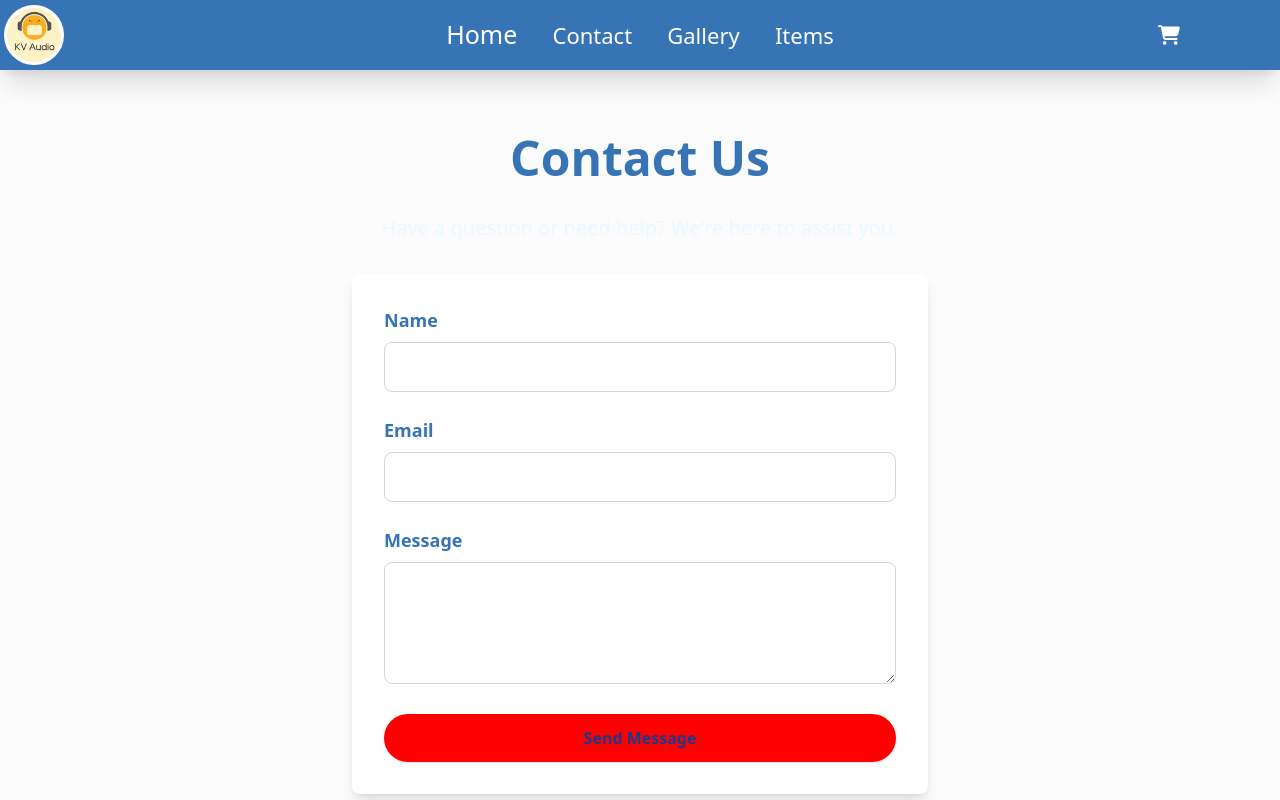
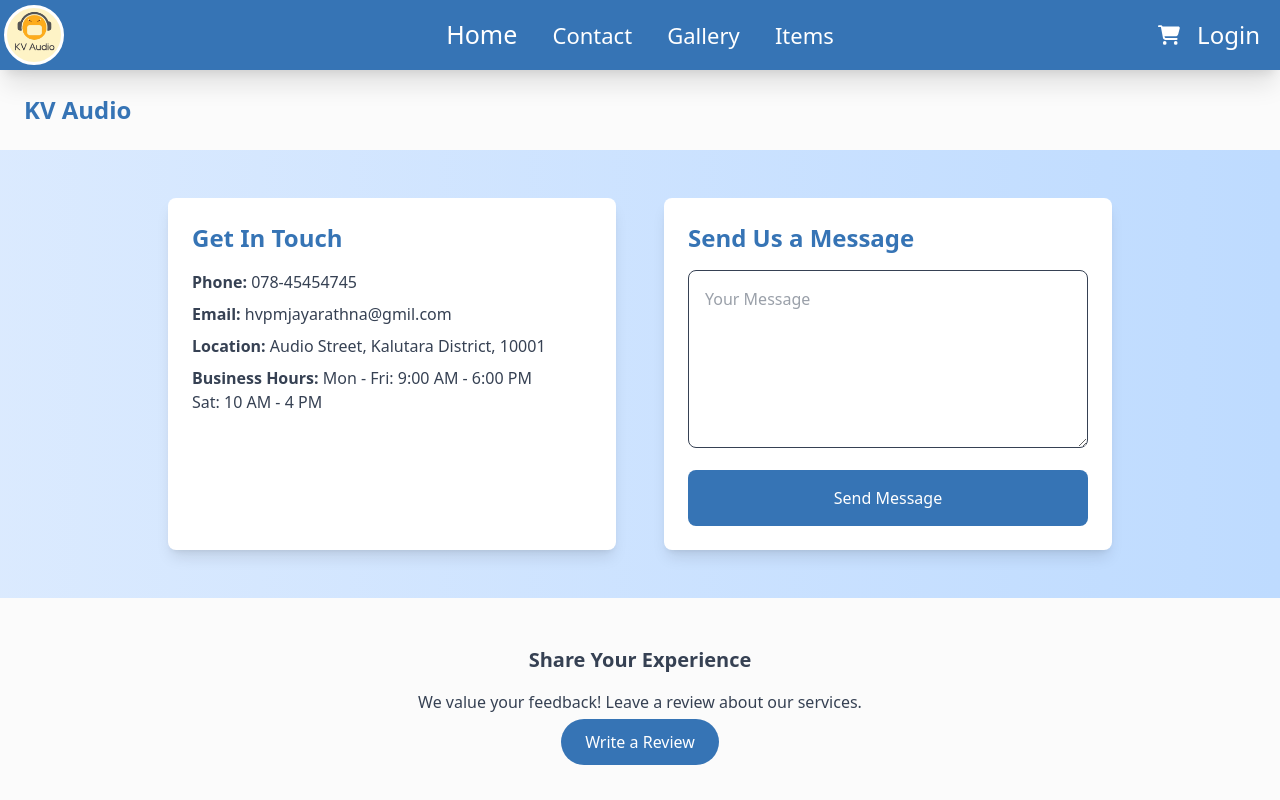
Before and after one commit to HVPasindu/Kv_audio_frontend, a React (Vite) app: page /contact in a window 1280 px wide. Shown: the top 800 px of the page. Built offline with nearby package versions, Linux system fonts and the light colour scheme.

Commit message:
contact page create 😎

```diff
--- a/package.json
+++ b/package.json
@@ -19,7 +19,8 @@
     "react-hot-toast": "^2.5.2",
     "react-icons": "^5.5.0",
     "react-responsive-carousel": "^3.2.23",
-    "react-router-dom": "^7.6.1"
+    "react-router-dom": "^7.6.1",
+    "react-toastify": "^11.0.5"
   },
   "devDependencies": {
     "@eslint/js": "^9.25.0",
--- a/src/Component/bookingitem.jsx
+++ b/src/Component/bookingitem.jsx
@@ -55,11 +55,11 @@ export default function BookingItem({ itemKey, qty, refresh }) {
         <div className="flex flex-row justify-between items-center mt-2">
           <span className="text-[var(--color-highlight)] font-bold">Rs. {item.price.toFixed(2)}</span>
           <p className="relative">Qty:
-            <button className="absolute top-[-20px] hover:text-accent" onClick={()=>{
+            <button className="absolute top-[-10px] left-[30px] hover:text-accent" onClick={()=>{
                 addToCart(itemKey,1);
                 refresh();
             }}> <FaArrowUp/> </button> {qty}
-            <button className="absolute bottom-[-20px] left-[30px] hover:text-accent" onClick={()=>{
+            <button className="absolute bottom-[-15px] left-[30px] hover:text-accent" onClick={()=>{
 
                     if(qty==1){
                         removeFromeCart(itemKey);
--- a/src/Component/header.jsx
+++ b/src/Component/header.jsx
@@ -37,6 +37,14 @@ export default function Header(){
                     }}>
                         Logout
                 </button>}
+                {token==null && <button className="hidden md:block absolute right-5 text-[24px]" onClick={()=>{
+
+                         window.location.href = "/login"
+                    }}>
+                        Login
+                </button>}
+
+
                 <MobileNavPanel isOpen={navPanelOpen} setOpen={setnavPanelOpen}/>
          </header>
     )
--- a/src/page/Home/bookingPage.jsx
+++ b/src/page/Home/bookingPage.jsx
@@ -74,7 +74,7 @@ export default function BookingPage() {
         setCart(loadCart());
     }).catch((err)=>{
         console.error(err);
-        toast.error("Failed to create booking")
+        toast.error(err.response.data.message)
 
     })
   }
@@ -109,7 +109,7 @@ export default function BookingPage() {
         </div>
       </div>
 
-      <div className="w-full flex flex-col items-center">
+      <div className="w-full flex flex-col items-center ">
         {cart.orderedItems.map((item) => (
           <BookingItem
             key={item.key}
--- a/src/page/Home/contact.jsx
+++ b/src/page/Home/contact.jsx
@@ -1,108 +1,135 @@
-import React, { useState } from "react";
-import { Link } from "react-router-dom";
+import React, { useState } from 'react';
+import axios from 'axios';
+import { toast, ToastContainer } from 'react-toastify';
+import 'react-toastify/dist/ReactToastify.css';
 
 export default function Contact() {
-  const [formData, setFormData] = useState({
-    name: "",
-    email: "",
-    message: "",
-  });
+  const [message, setMessage] = useState('');
+  const [isSubmitting, setIsSubmitting] = useState(false);
 
-  const handleInputChange = (e) => {
-    const { name, value } = e.target;
-    setFormData((prevState) => ({
-      ...prevState,
-      [name]: value,
-    }));
+
+  const handleMessageChange = (event) => {
+    setMessage(event.target.value);
   };
 
-  const handleSubmit = (e) => {
-    e.preventDefault();
-    // For now, just log the form data
-    console.log("Form submitted", formData);
-    alert("Thank you for contacting us!");
-    setFormData({ name: "", email: "", message: "" });
+
+  const handleSendMessage = async () => {
+    if (!message) {
+      toast.error('Please enter a message before submitting.');
+      return;
+    }
+
+    setIsSubmitting(true);
+
+    try {
+      const token = localStorage.getItem('token');
+      const response = await axios.post(
+        `${import.meta.env.VITE_BACKEND_URL}/api/inquiry`,
+        {
+          message: message,
+        },
+        {
+          headers: {
+            Authorization: 'Bearer ' + token,
+          },
+        }
+      );
+
+
+      if (response.data.success) {
+
+        toast.success(response.data.message || 'Your inquiry has been sent successfully!');
+      } else {
+
+        toast.error(response.data.message || 'Failed to send your inquiry. Please try again.');
+      }
+
+      setMessage('');
+    } catch (err) {
+
+      toast.error(err?.response?.data?.message || 'An error occurred during submission.');
+    } finally {
+      setIsSubmitting(false);
+    }
   };
 
   return (
-    <div className="min-h-screen bg-primary py-16">
-      <div className="container mx-auto px-4 text-center">
-        <h1 className="text-4xl md:text-5xl font-bold text-accent mb-8">
-          Contact Us
-        </h1>
-        <p className="text-lg md:text-xl text-secondary mb-8">
-          Have a question or need help? We're here to assist you.
-        </p>
+    <div className="bg-gradient-to-r from-blue-100 to-blue-200 min-h-screen flex flex-col">
 
-        {/* Contact Form */}
-        <div className="max-w-xl mx-auto bg-white p-8 rounded-lg shadow-lg">
-          <form onSubmit={handleSubmit} className="space-y-6">
+      <header className="p-6 bg-primary text-white flex justify-between items-center">
+        <div className="text-2xl font-bold">
+          <span className="text-accent">KV Audio</span>
+        </div>
+
+        <div className="md:hidden flex items-center">
+          <button className="text-white">
+            <i className="fas fa-bars"></i>
+          </button>
+        </div>
+      </header>
+
+
+      <section className="flex flex-col md:flex-row justify-center gap-12 px-6 py-12">
+        <div className="w-full md:w-1/2 max-w-md bg-white p-6 rounded-lg shadow-lg">
+          <h2 className="text-2xl font-bold text-accent mb-4">Get In Touch</h2>
+          <div className="text-gray-700 space-y-2">
             <div>
-              <label htmlFor="name" className="block text-left text-lg font-semibold text-accent mb-2">
-                Name
-              </label>
-              <input
-                type="text"
-                id="name"
-                name="name"
-                value={formData.name}
-                onChange={handleInputChange}
-                className="w-full p-3 border border-gray-300 rounded-lg focus:outline-none focus:ring-2 focus:ring-accent"
-                required
-              />
+              <strong>Phone:</strong> 078-45454745
             </div>
             <div>
-              <label htmlFor="email" className="block text-left text-lg font-semibold text-accent mb-2">
-                Email
-              </label>
-              <input
-                type="email"
-                id="email"
-                name="email"
-                value={formData.email}
-                onChange={handleInputChange}
-                className="w-full p-3 border border-gray-300 rounded-lg focus:outline-none focus:ring-2 focus:ring-accent"
-                required
-              />
+              <strong>Email:</strong> hvpmjayarathna@gmil.com
             </div>
             <div>
-              <label htmlFor="message" className="block text-left text-lg font-semibold text-accent mb-2">
-                Message
-              </label>
-              <textarea
-                id="message"
-                name="message"
-                value={formData.message}
-                onChange={handleInputChange}
-                className="w-full p-3 border border-gray-300 rounded-lg focus:outline-none focus:ring-2 focus:ring-accent"
-                rows="4"
-                required
-              />
+              <strong>Location:</strong> Audio Street, Kalutara District, 10001
             </div>
-            <button
-              type="submit"
-              className="w-full bg-highlight hover:bg-red-600 text-blue-900 font-semibold py-3 px-8 rounded-full shadow transition"
-            >
-              Send Message
-            </button>
-          </form>
+            <div>
+              <strong>Business Hours:</strong> Mon - Fri: 9:00 AM - 6:00 PM
+              <br />
+              Sat: 10 AM - 4 PM
+            </div>
+          </div>
         </div>
-      </div>
 
-      {/* Footer Section */}
-      <div className="text-center mt-16">
-        <p className="text-lg text-secondary">
-          Or reach out to us through our social media channels.
-        </p>
-        <div className="mt-4">
-          <Link to="/gallery" className="text-accent hover:underline mx-2">
-            Gallery
-          </Link>
-          <Link to="/" className="text-accent hover:underline mx-2">
-            Home
-          </Link>
+
+        <div className="w-full md:w-1/2 max-w-md bg-white p-6 rounded-lg shadow-lg">
+          <h2 className="text-2xl font-bold text-accent mb-4">Send Us a Message</h2>
+
+
+          <textarea
+            className="w-full p-4 border rounded-lg mb-4 text-gray-700"
+            rows="6"
+            value={message}
+            onChange={handleMessageChange}
+            placeholder="Your Message"
+          />
+
+
+          <button
+            onClick={handleSendMessage}
+            className="w-full bg-accent text-white p-4 rounded-lg hover:bg-blue-600"
+            disabled={isSubmitting}
+          >
+            {isSubmitting ? 'Sending...' : 'Send Message'}
+          </button>
         </div>
-      </div>
+      </section>
+
+
+      <section className="bg-primary py-12 text-center">
+        <p className="text-xl font-semibold text-gray-700 mb-4">Share Your Experience</p>
+        <p className="text-gray-700 mb-4">We value your feedback! Leave a review about our services.</p>
+        <a href="#" className="bg-accent text-white py-3 px-6 rounded-full">
+          Write a Review
+        </a>
+      </section>
+
+
+      <footer className="bg-accent text-white p-4 text-center">
+        <p>&copy; 2025 KV Audio. All rights reserved.</p>
+      </footer>
+
+
+      <ToastContainer />
     </div>
   );
 }
--- a/src/page/login/login.jsx
+++ b/src/page/login/login.jsx
@@ -1,94 +1,135 @@
-import { useState } from "react"
-import"./login.css"
-import axios from "axios";
+import { useState } from "react";
+import "./login.css";
 import toast from "react-hot-toast";
 import { useNavigate } from "react-router-dom";
+import axios from "axios";
 import { useGoogleLogin } from "@react-oauth/google";
-export default function LoginPage(){
-    const [email,setEmail] = useState("");
-    const [password,setPassword]=useState("");
-    const navigate=useNavigate();
-    const googleLogin = useGoogleLogin(
-        {
-      onSuccess : (res)=>{
-        console.log(res)
-         axios.post(`${import.meta.env.VITE_BACKEND_URL}/api/user/google`,{
-           accessToken : res.access_token
-         }).then((res)=>{
-          console.log(res)
-          toast.success("Login Success")
-          const user = res.data.user
-          localStorage.setItem("token",res.data.token)
-         if(user.role === "admin"){
-            navigate("/admin/")
-          }else{
-             navigate("/")
-           }
-         }).catch((err)=>{
-         console.log(err)
-         })
-      }
-    }
-    );
 
+export default function LoginPage() {
+  const [email, setEmail] = useState("");
+  const [password, setPassword] = useState("");
+  const [loading, setLoading] = useState(false); // Loading state
+  const navigate = useNavigate();
 
-    function login(){
-        console.log(email,password);
-        const backendUrl = import.meta.env.VITE_BACKEND_URL
-        axios.post(`${backendUrl}/api/user/login`,{
-            email:email,
-            password:password
-        }).then((res)=>{
-            console.log(res);
-            toast.success("Login Success")
-            const user=res.data.user;
-            localStorage.setItem("token",res.data.token);
-            if(user.emailVerified==false){
-              navigate("/verify-email")
-              return
-            }
-            if(user.role=="admin"){
-                navigate("/admin/")
-            }else{
-                navigate("/");
-            }
-        }).catch((err)=>{
-            console.log(err)
-              // Show error message
-      let errorMessage = "An error occurred during login.";
+  // Google login handler
+  const googleLogin = useGoogleLogin({
+    onSuccess: (res) => {
+      axios
+        .post(`${import.meta.env.VITE_BACKEND_URL}/api/user/google`, {
+          accessToken: res.access_token,
+        })
+        .then((res) => {
+          toast.success("Login Success");
+          const user = res.data.user;
+          localStorage.setItem("token", res.data.token);
+          if (user.role === "admin") {
+            navigate("/admin/");
+          } else {
+            navigate("/");
+          }
+        })
+        .catch((err) => {
+          console.log(err);
+          toast.error("Google login failed.");
+        });
+    },
+  });
 
-      // Check for a 403 error and display the block message
-      if (err.response && err.response.status === 403) {
-        errorMessage = err.response.data.error || "Your account is blocked. Please contact the admin.";
-      } else if (err.response && err.response.data && err.response.data.message) {
-        // Default error message from the backend
-        errorMessage = err.response.data.message;
-      }
-
-      toast.error(errorMessage)
-        })
+  // Handle form submission
+  function handleOnSubmit() {
+    if (!email || !password) {
+      toast.error("Please fill in both email and password.");
+      return;
     }
 
-    return(
-    <div className="w-full h-screen bg-picture flex justify-center items-center">
-        <div className="w-[400px] h-[500px] backdrop-blur-sm rounded-2xl flex flex-col items-center relative  ">
-            <img src="/kv_logo.png" alt="logo" className="w-[200px] h-[200px] object-cover "/>
+    setLoading(true); // Set loading to true when submitting
 
-            <input type="email" placeholder="Email" className="mt-6 w-[300px] h-[50px] bg-transparent border-b-2 border-white text-white text-2xl outline-none " onChange={(e)=>{
-                setEmail(e.target.value)
+    axios
+      .post(`${import.meta.env.VITE_BACKEND_URL}/api/user/login`, {
+        email: email,
+        password: password,
+      })
+      .then((res) => {
+        toast.success("Login Success");
+        const user = res.data.user;
+        localStorage.setItem("token", res.data.token);
+        if (user.emailVerified === false) {
+          navigate("/verify-email");
+          return;
+        }
+        if (user.role === "admin") {
+          navigate("/admin/");
+        } else {
+          navigate("/");
+        }
+      })
+      .catch((err) => {
+        toast.error(err?.response?.data?.error || "An error occurred during login.");
+      })
+      .finally(() => {
+        setLoading(false); // Reset loading state
+      });
+  }
 
-            }}/>
-            <input type="password" placeholder="Password" className="mt-6 w-[300px] h-[50px] bg-transparent border-b-2 border-white text-white text-2xl outline-none " onChange={(e)=>{
-                setPassword(e.target.value)
+  return (
+    <div className="bg-picture h-screen flex justify-center items-center">
+      <div className="w-[400px] h-[500px] backdrop-blur-sm rounded-2xl flex flex-col items-center overflow-y-auto py-4">
+        <img
+          src="/kv_logo.png"
+          alt="logo"
+          className="w-[150px] h-[150px] object-cover mb-6"
+        />
+        <h2 className="text-2xl text-white font-semibold mb-6">Login to Your Account</h2>
 
-            }} />
+        {/* Input Fields */}
+        <input
+          type="email"
+          placeholder="Email"
+          className="mt-3 w-[300px] h-[40px] bg-transparent border-b-2 border-white text-white text-xl outline-none"
+          onChange={(e) => setEmail(e.target.value)}
+        />
+        <input
+          type="password"
+          placeholder="Password"
+          className="mt-3 w-[300px] h-[40px] bg-transparent border-b-2 border-white text-white text-xl outline-none"
+          onChange={(e) => setPassword(e.target.value)}
+        />
 
-            <button className="w-[300px] h-[50px] text-2xl text-white rounded-lg bg-[#efac38] my-8" onClick={login}>
-                Login
-            </button>
-            <div className="w-[300px] h-[50px] text-2xl text-white rounded-lg bg-[#efac38] my-8 text-center " onClick={googleLogin}>
-                Login with Google
-            </div>
+        {/* Submit Button */}
+        <button
+          className={`w-[300px] h-[45px] text-xl text-white rounded-lg bg-[#efac38] mt-6 ${
+            loading ? "opacity-50 cursor-not-allowed" : ""
+          }`}
+          onClick={handleOnSubmit}
+          disabled={loading}
+        >
+          {loading ? "Logging in..." : "Login"}
+        </button>
+
+        {/* Google Login */}
+        <div
+          className="w-[300px] h-[45px] text-xl text-white rounded-lg bg-gradient-to-r from-blue-500 to-green-500 my-4 text-center cursor-pointer"
+          onClick={googleLogin}
+        >
+          Login with Google
         </div>
-     </div>)
+
+        {/* Footer Text */}
+        <div className="mt-4 text-white">
+          <span>Don't have an account?</span>
+          <a href="/register" className="text-blue-500 hover:underline ml-2">
+            Sign Up
+          </a>
+        </div>
+
+        {/* Button to Go to Home Page */}
+        <button
+          className="mt-4 text-white bg-blue-600 hover:bg-blue-700 w-[300px] h-[45px] rounded-lg"
+          onClick={() => navigate("/")}
+        >
+          Go to Home Page
+        </button>
+      </div>
+    </div>
+  );
 }
```
Also changed, not shown: 1 other file (tests, documents, lock files or other folders).
